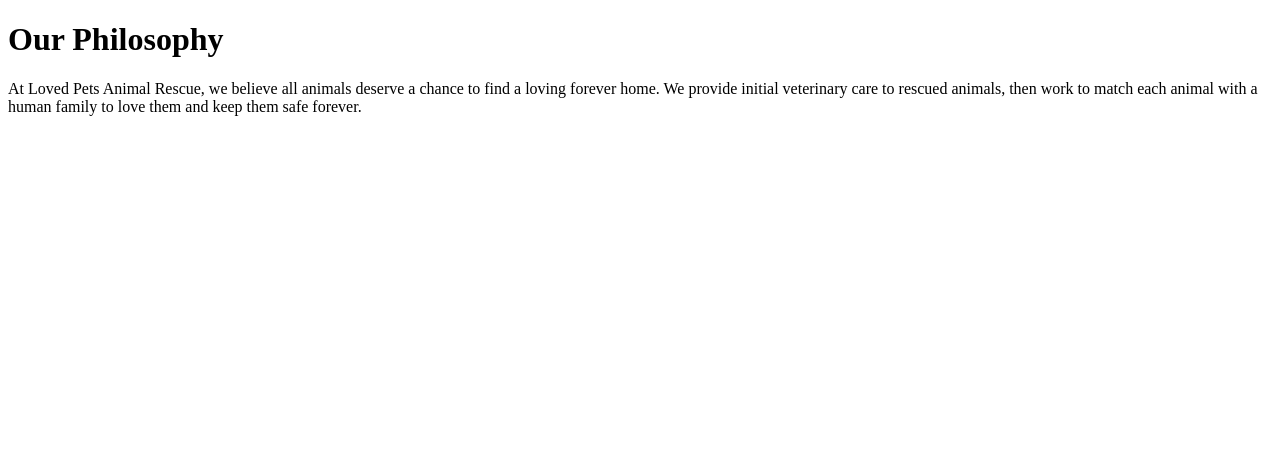
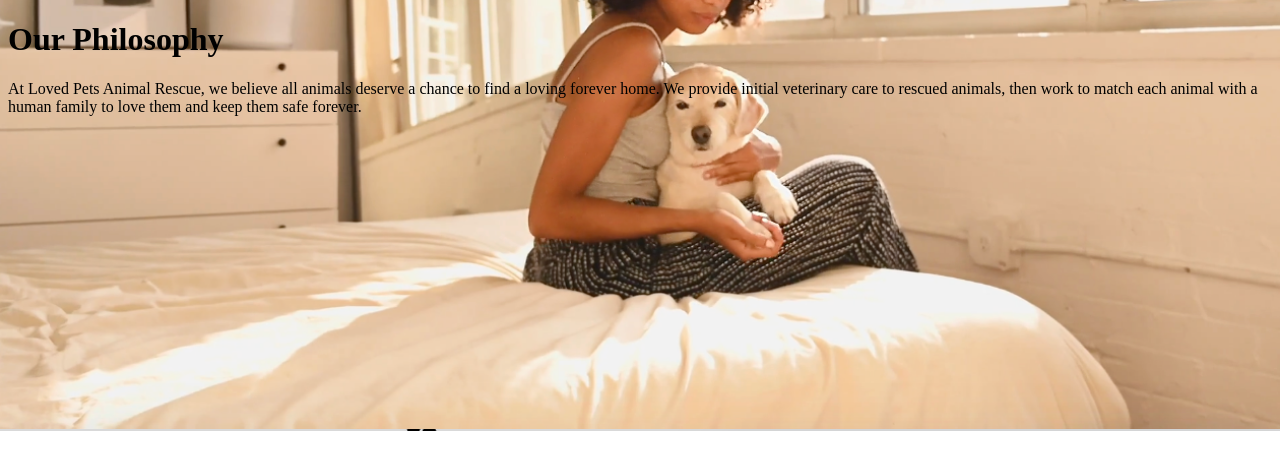
Before and after one commit to Haileys18/Love_Pets_Shelter, a plain HTML site: page index.html in a window 1280 px wide. Drawn offline with Linux system fonts and the light colour scheme; a web font is replaced by a local one.

Commit message:
Update style.css

```diff
--- a/style.css
+++ b/style.css
@@ -6,5 +6,8 @@
   font-style: normal;
 }
 body{
-    background-image:
+     background-image: url('shelter.png');
+    background-size: cover;
+    background-repeat: no-repeat;
+    background-position: center center;
 }
```
